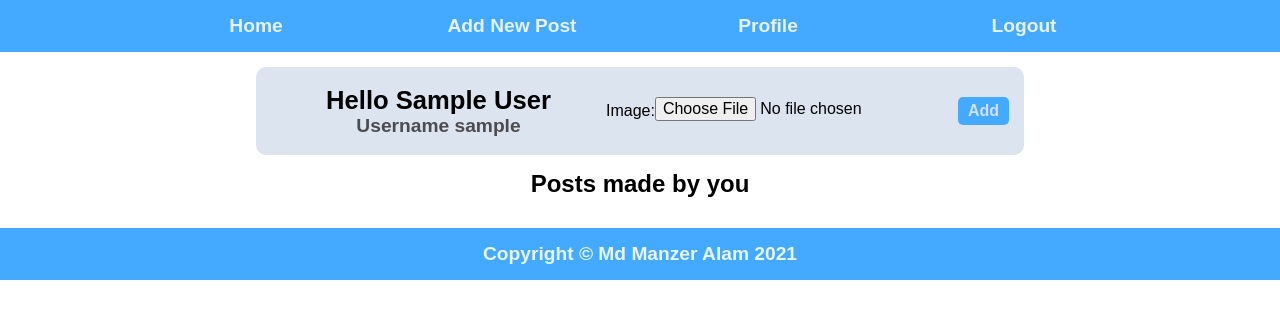
After one commit to sherlock6147/django-blog, a Django app: page /profile/ in a window 1280 px wide. The commit adds this page. Shown: the top 319 px of the page. Run offline with Django 3.2, Linux system fonts and the light colour scheme; the visitor is signed in with stand-in values (Sample User, id 1); data comes from the database, SQL or seed files in the repository; data that the repository does not hold is empty.

Commit message:
made the profile page

```diff
--- a/blogWebsite/blog/admin.py
+++ b/blogWebsite/blog/admin.py
@@ -1,6 +1,7 @@
 from django.contrib import admin
-from .models import Post,Comment,Like
+from .models import Post,Comment,Like,ProfilePhoto
 # Register your models here.
 admin.site.register(Post)
 admin.site.register(Comment)
 admin.site.register(Like)
+admin.site.register(ProfilePhoto)
--- a/blogWebsite/blog/forms.py
+++ b/blogWebsite/blog/forms.py
@@ -1,6 +1,6 @@
 from django.forms import ModelForm
 from django import forms
-from .models import Comment
+from .models import Comment,ProfilePhoto
 from django.contrib.auth.models import User
 
 class UserSignupForm(ModelForm):
@@ -14,3 +14,8 @@ class UserLoginForm(forms.Form):
 
 class AddComment(forms.Form):
     comment_text = forms.CharField(max_length=350,label='Add Comment')
+
+class AddProfilePhotoForm(ModelForm):
+    class Meta:
+        model= ProfilePhoto
+        fields= ['profile_image']
--- a/blogWebsite/blog/models.py
+++ b/blogWebsite/blog/models.py
@@ -1,6 +1,7 @@
 from django.db import models
 import datetime
 from django.utils import timezone
+from django.contrib.auth.models import User
 # Create your models here.
 class Post(models.Model):
     post_title = models.CharField(max_length=100)
@@ -24,3 +25,9 @@ class Like(models.Model):
     liked_by_user = models.CharField(max_length=150)
     def __str__(self):
         return 'By '+ self.liked_by_user
+
+class ProfilePhoto(models.Model):
+    username = models.CharField("username",max_length=150,default="AnonymousUser")
+    profile_image = models.ImageField('image',upload_to='user_images/',null=True,blank=True)
+    def __str__(self):
+        return 'By '+ self.username
--- /dev/null
+++ b/blogWebsite/blog/static/blog/profile.css
@@ -0,0 +1,131 @@
+*{
+    font-family: sans-serif;
+    padding: 0;
+    margin: 0;
+    box-sizing: border-box;
+}
+main{
+    padding: 15px 20vw;
+}
+@media screen and (max-width: 574px){
+    main{
+        padding: 10px 5vw;
+    }
+}
+/* Nav bar */
+nav{
+    width: 100%;
+    background-color: #4af;
+    padding: 15px 20vw;
+    color: rgb(232, 245, 252);
+}
+nav ul{
+    display: flex;
+    flex-direction: row;
+    justify-content: center;
+    align-items: center;
+    list-style: none;
+}
+nav ul li{
+    flex: 1;
+    text-align: center;
+}
+nav ul li a{
+    color: rgb(231, 242, 248);
+    text-decoration: none;
+    font-family: sans-serif;
+    font-weight: 600;
+    font-size: 1.2rem;
+}
+#welcome,#login-again{
+    text-align: center;
+    font-size: 1.6rem;
+}
+.user-card{
+    background-color: rgb(220, 228, 240);
+    padding: 15px;
+    border-radius: 10px;
+    overflow: hidden;
+    text-align: center;
+    display: flex;
+    justify-content: center;
+    align-items: center;
+    flex-wrap: wrap;
+}
+.text{
+    flex: 1;
+}
+.profile-container{
+    flex: 1;
+    margin: 15px auto;
+    display: flex;
+    flex-direction: row;
+    justify-content: center;
+    align-items: center;
+}
+.profile-container img{
+    flex: 1;
+    max-width: 350px;
+    min-width: 250px;
+    border-radius: 10px;
+}
+#username{
+    color: rgb(76, 76, 80);
+    font-size: 1.2rem;
+}
+.profile-container form{
+    font-size: 1rem;
+    display: flex;
+}
+.profile-container form input{
+    font-size: 1rem;
+    flex: 1;
+}
+.profile-container form label{
+    margin: auto;
+    text-align: center;
+    flex: 1;
+}
+#submitbtn{
+    max-width: 100px;
+    border: none;
+    font-weight: 600;
+    border-radius: 5px;
+    color: rgb(210, 224, 250);
+    padding: 5px 10px;
+    background-color: #4af;
+}
+.posts{
+    display: flex;
+    flex-direction: row;
+    justify-content: center;
+    align-items: center;
+    flex-wrap: wrap;
+}
+/* Post box */
+.post-holder{
+    flex: 1;
+    min-width: 300px;
+    background-color: rgb(231, 242, 248);
+    padding: 15px;
+    border-radius: 10px;
+    font-family: sans-serif;
+    margin: 10px;
+    flex: 1;
+}
+.post-title h2{
+    font-family: sans-serif;
+    color: rgb(9, 41, 68);
+    font-size: 1.2rem;
+    font-weight: 800;
+}
+.post-author h3{
+    color: rgb(27, 46, 61);
+    font-size: 0.8rem;
+    font-weight: 600;
+    margin: 10px 0px;
+}
+.post-holder a{
+    text-decoration: none;
+    color: rgb(14, 36, 133);
+}
--- /dev/null
+++ b/blogWebsite/blog/templates/blog/profile.html
@@ -0,0 +1,67 @@
+{% load static %}
+
+<!DOCTYPE html>
+<html lang="en">
+<head>
+    <meta charset="UTF-8">
+    <meta http-equiv="X-UA-Compatible" content="IE=edge">
+    <meta name="viewport" content="width=device-width, initial-scale=1.0">
+    <title>{{request.user.username}}'s profile</title>
+    <link rel="stylesheet" href="{% static 'blog/profile.css' %}">
+</head>
+{% include 'blog/snippets/header.html' %}
+<body>
+    <main>
+        {% if request.user.is_authenticated %}
+            <div class="user-card">
+                <div class="text">
+                    <h2 id="welcome">Hello {{user_obj.first_name}} {{user_obj.last_name}}</h2>
+                    <h2 id="username">Username {{user_obj.username}}</h2>
+                </div>
+                {% if profile_photo.profile_image.url is not None %}
+                    <!-- show profile photo -->
+                    <div class="profile-container">
+                        <img src="{{profile_photo.profile_image.url}}" alt="profile photo">
+                    </div>
+                {% else %}
+                    <!-- show form -->
+                    <div class="profile-container">
+                        <form action="" method="post" enctype="multipart/form-data">
+                            {% csrf_token %}
+                            <!-- <label for="id_image">Image for your Profile:</label>
+                            <input type="file" name="profile_image" accept="image/*" id="id_image">
+                            <br> -->
+                            {{form}}
+                            <input type="submit" value="Add" name='add_profile_photo' id="submitbtn">
+                        </form>
+                    </div>
+                {% endif %}
+            </div>
+            <!-- show posts by user -->
+            {% if users_posts != None %}
+                <h2 style="text-align: center;margin: 15px 0px;">Posts made by you</h2>
+                <section class="posts">
+                {% for post in users_posts %}
+                    <div class="post-holder">
+                        <div class="post-title">
+                            <h2> {{post.post_title}} </h2>
+                        </div>
+                        <div class="post-author">
+                            <h3 style="font-weight: 400;">{{post.pub_date}}</h3>
+                            <h3>~By {{post.post_author}} </h3>
+                            <h3>{{post.likes}} Likes</h3>
+                        </div>
+                        <a href="{% url 'blog:detail' post.id %}">Read More</a>
+                    </div>
+                {% endfor %}
+                </section>
+            {% else %}
+                <h2>Post something</h2>
+            {% endif %}
+        {% else %}
+            <h2 id="login-again">Please login</h2>
+        {% endif %}
+    </main>
+</body>
+{% include 'blog/snippets/footer.html' %}
+</html>
--- a/blogWebsite/blog/templates/blog/snippets/header.html
+++ b/blogWebsite/blog/templates/blog/snippets/header.html
@@ -8,6 +8,7 @@
             <li><a href="{% url 'blog:signup' %}">Signup</a></li>
             <li><a href="{% url 'blog:login' %}">Login</a></li>
         {% else %}
+            <li><a href="{% url 'blog:profile' %}">Profile</a></li>
             <li><a href="{% url 'blog:logout' %}">Logout</a></li>
         {% endif %}
     </ul>
--- a/blogWebsite/blog/urls.py
+++ b/blogWebsite/blog/urls.py
@@ -11,4 +11,5 @@ urlpatterns = [
     path('signup/', views.signup, name='signup'),
     path('login/',views.loginPage,name='login'),
     path('logout/',views.logoutUser,name='logout'),
+    path('profile/',views.profile,name='profile'),
 ]
--- a/blogWebsite/blog/views.py
+++ b/blogWebsite/blog/views.py
@@ -5,8 +5,8 @@ from django.contrib.auth import login, logout, authenticate
 from django.contrib import messages
 import math
 # Create your views here.
-from .forms import UserSignupForm,UserLoginForm,AddComment
-from .models import Post,Comment,Like
+from .forms import UserSignupForm,UserLoginForm,AddComment,AddProfilePhotoForm
+from .models import Post,Comment,Like,ProfilePhoto
 from django.utils import timezone
 import datetime
 from django.core.paginator import Paginator
@@ -169,3 +169,49 @@ def logoutUser(request):
     logout(request)
     messages.info(request,"Logged out "+username)
     return HttpResponseRedirect('/blog/login/')
+
+def profile(request):
+    has_profile_photo=False
+    if request.user.is_authenticated:
+        user = User.objects.get(username=request.user.username)
+        user_obj=user
+        print(ProfilePhoto.objects.filter(username=user.username).count())
+        form = AddProfilePhotoForm()
+        if ProfilePhoto.objects.filter(username=user.username).count()<1:
+            print("loop 1")
+            if request.method=='POST':
+                print("loop 2")
+                form = AddProfilePhotoForm(request.POST,request.FILES)
+                print(request.FILES)
+                if form.is_valid():
+                    inst = form.save(commit=False)
+                    print("loop 6")
+                    inst.username = user.username
+                    inst.save()
+                    has_profile_photo=True
+                else:
+                    print("loop 7")
+                    form = AddProfilePhotoForm()
+                profile_photo=ProfilePhoto.objects.filter(username=user.username).first()
+                print(profile_photo)
+            else:
+                form = AddProfilePhotoForm()
+                print("loop 3")
+                profile_photo=None
+        else:
+            print("loop 4")
+            profile_photo=ProfilePhoto.objects.filter(username=user.username).first()
+            has_profile_photo=True
+        users_post = Post.objects.order_by('-pub_date').filter(post_author=user.username)
+    else:
+        print("loop 5")
+        user_obj='AnonymousUser'
+        users_post = None
+    context = {
+        'user_obj' : user_obj,
+        'has_profile_photo': has_profile_photo,
+        'profile_photo': profile_photo,
+        'form':form,
+        'users_posts':users_post,
+    }
+    return render(request,template_name='blog/profile.html',context=context)
```
Also changed, not shown: blogWebsite/blog/migrations/0015_profilephoto.py (added), blogWebsite/blog/migrations/0016_auto_20210425_1709.py (added), blogWebsite/blog/migrations/0017_auto_20210426_0407.py (added), blogWebsite/blog/migrations/0018_auto_20210426_0522.py (added), blogWebsite/blog/migrations/0019_auto_20210426_0601.py (added), blogWebsite/media/user_images/EpXcgjCWMAk1JdE.jpeg (added), blogWebsite/media/user_images/bck.jpg (added), blogWebsite/media/user_images/bck_xEzaFtY.jpg (added).
